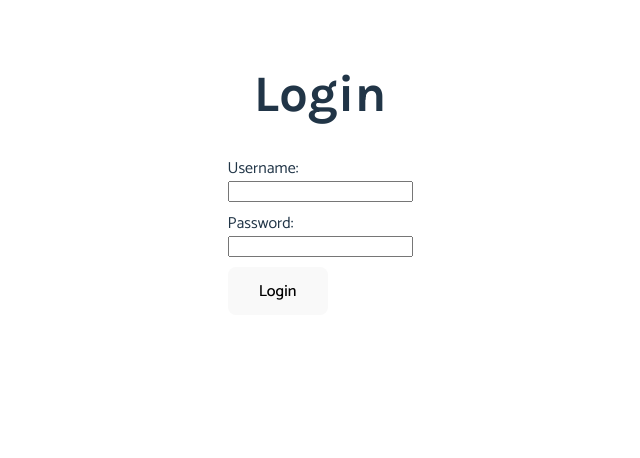
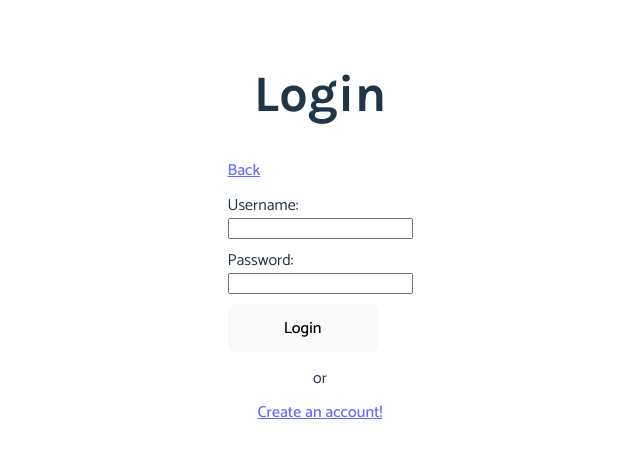
Before and after one commit to sharadd19/Blog-API-Full-Stack, a React (Vite) app in the folder frontend/: page /login in a window 1280 px wide. Shown: the top 458 px of the page, without its empty margins (320-960 px from the left). Built offline with nearby package versions, Linux system fonts and the light colour scheme.

Commit message:
added back links and styling

```diff
--- a/frontend/src/App.module.css
+++ b/frontend/src/App.module.css
@@ -50,3 +50,16 @@
   text-align: center; /* This ensures inline content is centered */
 
 }
+
+.logout {
+  background: none;
+  border: none;
+  color: #535bf2;
+  font: inherit;
+  padding: 0;
+  margin: 0;
+  cursor: pointer;
+  text-align: inherit;
+  text-decoration: none;
+  outline: none;
+}
--- a/frontend/src/components/Login/Login.jsx
+++ b/frontend/src/components/Login/Login.jsx
@@ -1,12 +1,14 @@
-import { Form, useActionData, useNavigate } from "react-router-dom";
+import { Form, Link, useNavigate } from "react-router-dom";
 import styles from "../Login/Login.module.css";
 export default function Login() {
-
+  const navigate = useNavigate();
   return (
     <>
       <h1>Login</h1>
       <div className={styles.wrapper}>
         <Form method="post">
+          <button className={styles.back} onClick={() => navigate(-1)}>Back </button>
+
           <div className={styles.username}>
             <label htmlFor="username">Username:</label>
             <input type="text" name="username" />
@@ -19,6 +21,10 @@ export default function Login() {
             {navigation.state === "submitting" ? "Logging in..." : "Login"}
           </button>
         </Form>
+        <div className={styles.signup}>
+          or
+          <Link to="/signup">Create an account!</Link>
+        </div>
       </div>
     </>
   );
--- a/frontend/src/components/Login/Login.module.css
+++ b/frontend/src/components/Login/Login.module.css
@@ -12,13 +12,39 @@ Form {
 }
 
 button {
-
-    width: 100px;
+  width: 150px;
   align-items: flex-start;
 }
 
-.username, .password {
+.username,
+.password {
   display: flex;
   flex-direction: column;
   align-items: flex-start;
 }
+
+.signup {
+  margin-top: 15px;
+  display: flex;
+  flex-direction: column;
+  align-items: center;
+  gap: 10px;
+}
+.back {
+  display: flex;
+  justify-content: flex-start;
+  background: none;
+  border: none;
+  color: #646cff;
+  margin: 0;
+  padding: 0;
+  text-decoration: underline;
+}
+.back:hover {
+  color: #535bf2;
+}
+
+.back:focus,
+.back:focus-visible {
+  outline: none;
+}
--- a/frontend/src/components/SignUp/SignUp.jsx
+++ b/frontend/src/components/SignUp/SignUp.jsx
@@ -1,9 +1,13 @@
+import { useNavigate } from "react-router-dom"
+import styles from "../SignUp/SignUp.module.css"
 export default function SignUp() {
-
+const navigate = useNavigate();
     return (
         <>
         <h1>Create your account!</h1>
+        <button className={styles.back} onClick={() => navigate(-1)}>
+      Go Back
+    </button>
         </>
     )
-
 }
--- /dev/null
+++ b/frontend/src/components/SignUp/SignUp.module.css
@@ -0,0 +1,18 @@
+.back {
+  display: flex;
+  justify-content: flex-start;
+  background: none;
+  border: none;
+  color: #646cff;
+  margin: 0;
+  padding: 0;
+  text-decoration: underline;
+}
+.back:hover {
+  color: #535bf2;
+}
+
+.back:focus,
+.back:focus-visible {
+  outline: none;
+}
--- a/frontend/src/index.css
+++ b/frontend/src/index.css
@@ -26,7 +26,7 @@
 a {
   font-weight: 500;
   color: #646cff;
-  text-decoration: inherit;
+
 }
 a:hover {
   color: #535bf2;
```
Lines whose indentation alone changed are shown as unchanged.
